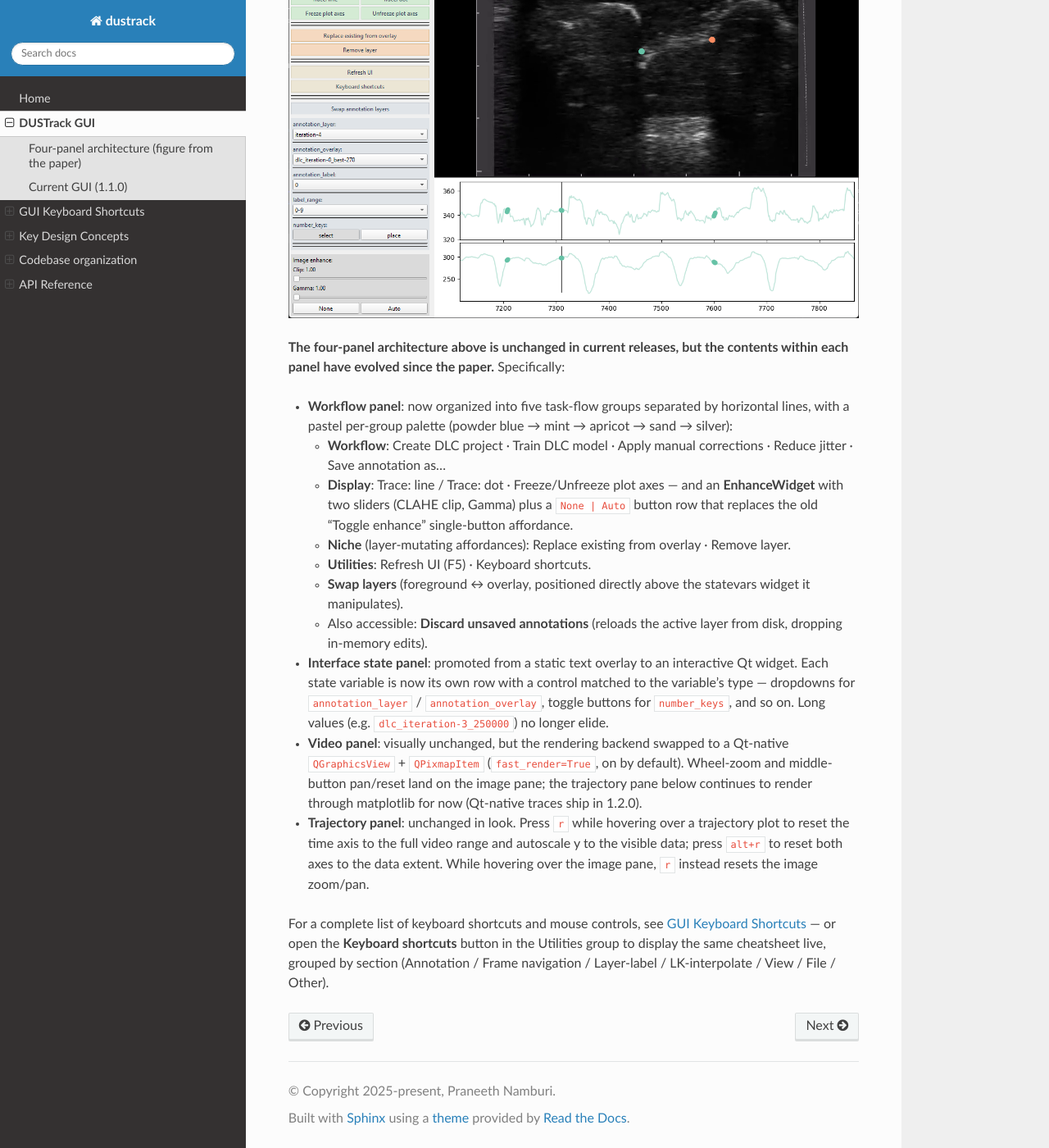
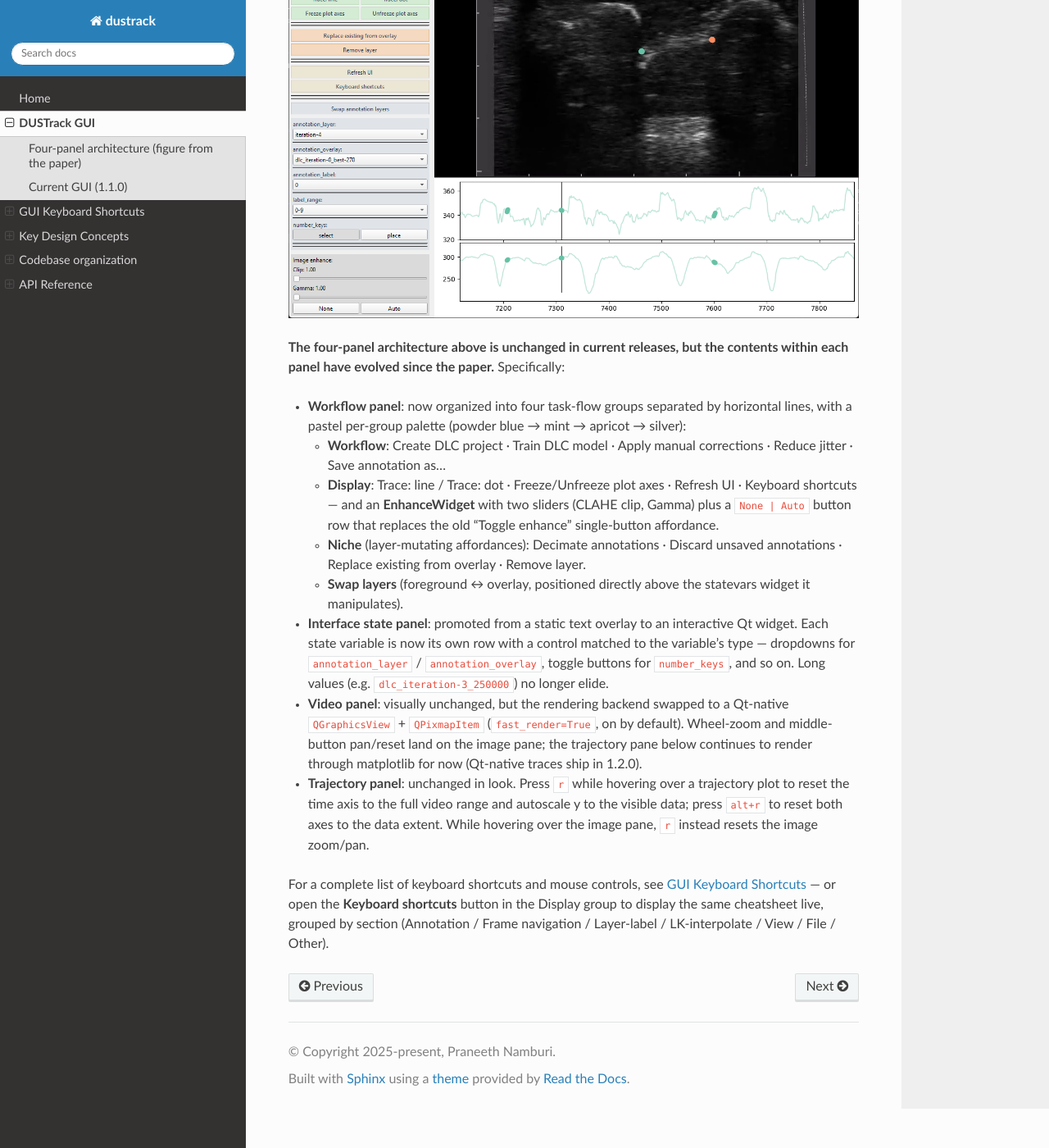
Before and after one commit to praneethnamburi/DUSTrack, a Sphinx documentation site: the page built from docs/dustrackgui.md, in a window 1280 px wide and 1400 px high, scrolled down 1337 px. Shown: the whole window at 82% size. Built offline with Sphinx 7.4.7 and the Read the Docs theme 3.1.0, drawn with Linux system fonts in a browser that asks for light colours.

Commit message:
chore(1.2.0rc1) sidebar reshuffle + consistency sweep + dnav pin
Sidebar regroup (gui.py): collapse from five task-flow groups
(Workflow / Display / Niche / Utilities / Swap) to four
(Workflow / Display / Niche / Swap). Decimate annotations + Discard
unsaved annotations + Replace existing from overlay + Remove layer
form the Niche cluster (all layer-mutating affordances); Refresh UI
+ Keyboard shortcuts move into the Display group (visual
controls + UI utilities); the Utilities group + its pale-sand
palette entry are removed. Niche-group comment generalised from
the original single-button "should this become a keyboard
shortcut?" framing to describe the post-reshuffle cluster.

Consistency sweep (no test regressions, 608 passed, 1 skipped):
- dustrack/_qt_styling.py: module docstring "Workflow / Display /
  Niche / Utilities / Swap" -> "Workflow / Display / Niche / Swap".
- docs/dustrackgui.md: "five task-flow groups" -> "four"; Display
  + Niche button lists updated; Utilities row deleted; "in the
  Utilities group" -> "in the Display group" for the Keyboard
  shortcuts cross-reference.
- docs/keyconcepts.md: workflow-buttons table redone (5 rows -> 4);
  Display + Niche cells rewritten with new button lists +
  descriptions.

dnav 1.5.0 ship unblocks the pin:
- pyproject.toml: datanavigator>=1.5.0a1 -> >=1.5.0. dnav 1.5.0
  published 2026-05-23 (https://pypi.org/project/datanavigator/1.5.0/);
  pre-release pin no longer needed.

Co-Authored-By: Claude Opus 4.7 <noreply@anthropic.com>

```diff
--- a/docs/dustrackgui.md
+++ b/docs/dustrackgui.md
@@ -29,22 +29,21 @@ interface.
 but the contents within each panel have evolved since the paper.**
 Specifically:
 
-- **Workflow panel**: now organized into five task-flow groups
+- **Workflow panel**: now organized into four task-flow groups
   separated by horizontal lines, with a pastel per-group palette
-  (powder blue → mint → apricot → sand → silver):
+  (powder blue → mint → apricot → silver):
   - **Workflow**: Create DLC project · Train DLC model · Apply manual
     corrections · Reduce jitter · Save annotation as...
   - **Display**: Trace: line / Trace: dot · Freeze/Unfreeze plot
-    axes — and an **EnhanceWidget** with two sliders (CLAHE clip,
-    Gamma) plus a `None | Auto` button row that replaces the old
-    "Toggle enhance" single-button affordance.
-  - **Niche** (layer-mutating affordances): Replace existing from
-    overlay · Remove layer.
-  - **Utilities**: Refresh UI (F5) · Keyboard shortcuts.
+    axes · Refresh UI · Keyboard shortcuts — and an **EnhanceWidget**
+    with two sliders (CLAHE clip, Gamma) plus a `None | Auto` button
+    row that replaces the old "Toggle enhance" single-button
+    affordance.
+  - **Niche** (layer-mutating affordances): Decimate annotations ·
+    Discard unsaved annotations · Replace existing from overlay ·
+    Remove layer.
   - **Swap layers** (foreground ↔ overlay, positioned directly above
     the statevars widget it manipulates).
-  - Also accessible: **Discard unsaved annotations** (reloads the
-    active layer from disk, dropping in-memory edits).
 - **Interface state panel**: promoted from a static text overlay to
   an interactive Qt widget. Each state variable is now its own row
   with a control matched to the variable's type — dropdowns for
@@ -65,6 +64,6 @@ Specifically:
 
 For a complete list of keyboard shortcuts and mouse controls, see
 {doc}`keyboardshortcuts` — or open the **Keyboard shortcuts** button
-in the Utilities group to display the same cheatsheet live, grouped
+in the Display group to display the same cheatsheet live, grouped
 by section (Annotation / Frame navigation / Layer-label /
 LK-interpolate / View / File / Other).
--- a/pyproject.toml
+++ b/pyproject.toml
@@ -21,7 +21,7 @@ dependencies = [
     "opencv-python",
     "pysampled",
     "pyfilemanager",
-    "datanavigator>=1.5.0a1"
+    "datanavigator>=1.5.0"
 ]
 license = {file = "LICENSE"}
 classifiers = [
```
Also changed, not shown: docs/keyconcepts.md (+3 -4 lines), 2 other files.
